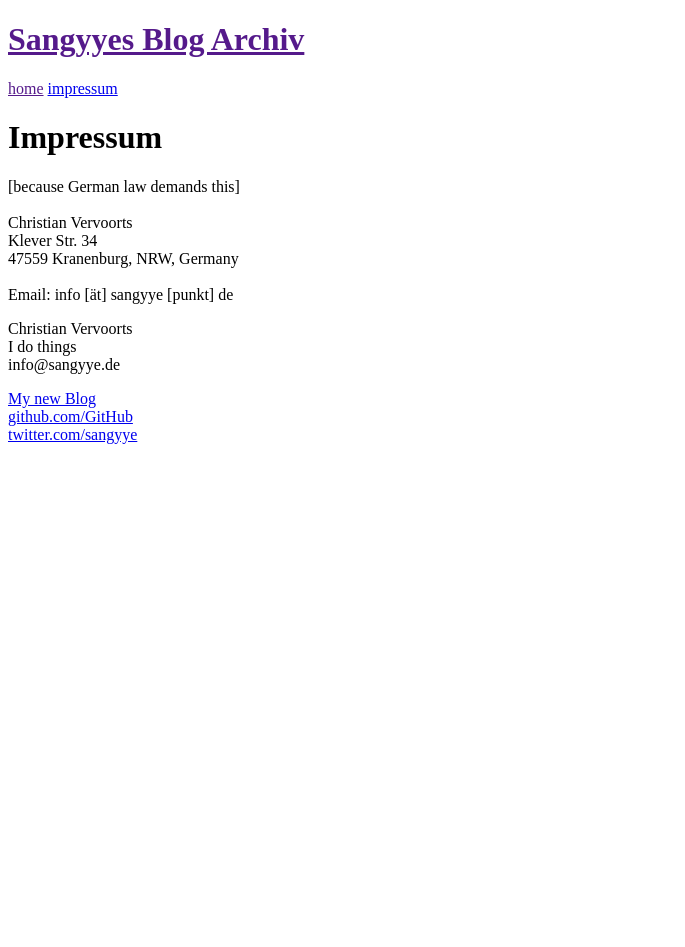
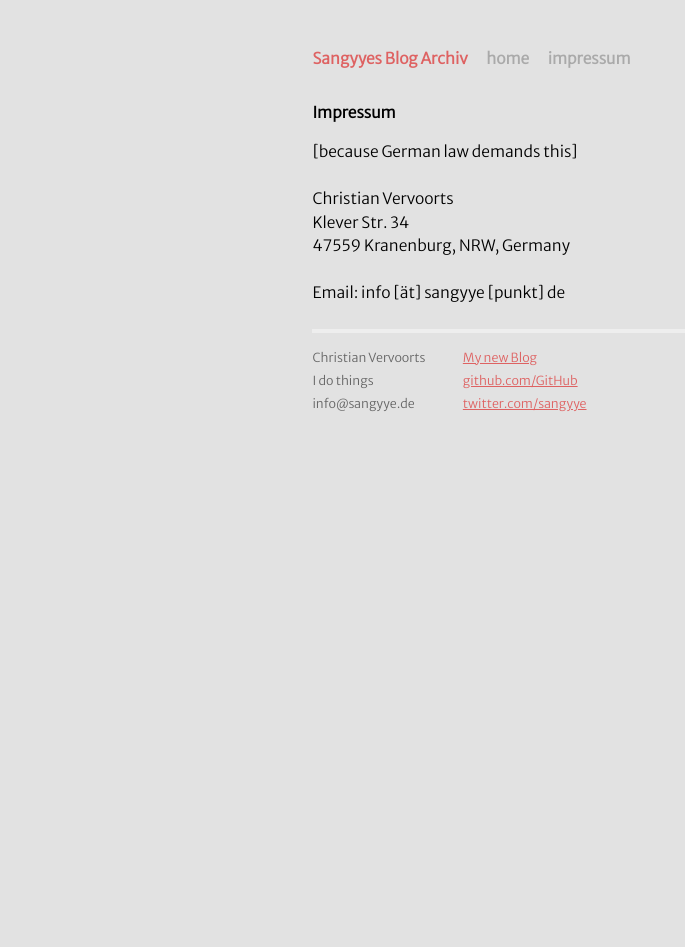
Before and after one commit to sangyye/archiveblog, a Jekyll site: the page built from impressum/index.html, in a window 1280 px wide. Shown: the whole page, without its empty margins (0-685 px from the left). Built offline with Jekyll 4.4.1, drawn with Linux system fonts in a browser that asks for light colours; before the commit the page ends 900 px from its top, so only the background shows below that.

Commit message:
Fix layout

```diff
--- a/_layouts/default.html
+++ b/_layouts/default.html
@@ -7,10 +7,10 @@
         <meta name="viewport" content="width=device-width">
 
         <!-- syntax highlighting CSS -->
-        <link rel="stylesheet" href="{{ site.baseurl }}css/syntax.css">
+        <link rel="stylesheet" href="{{ "/css/syntax.css" | prepend: site.baseurl }}">
 
         <!-- Custom CSS -->
-        <link rel="stylesheet" href="{{ site.baseurl }}css/main.css">
+        <link rel="stylesheet" href="{{ "/css/main.css" | prepend: site.baseurl }}">
 
         <!-- Webfonts CSS -->
         <link href='http://fonts.googleapis.com/css?family=Cutive+Mono|Merriweather+Sans:300' rel='stylesheet' type='text/css'>
```
